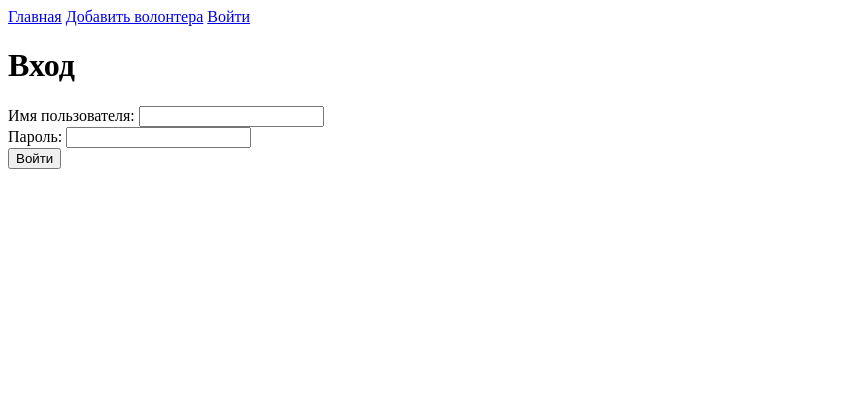
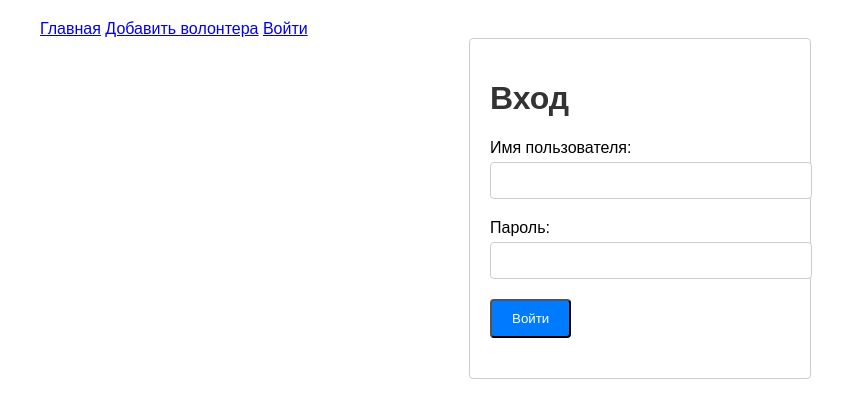
Before and after one commit to kidavspb/bdlr, a Flask app: page /login in a window 1280 px wide. Shown: the top 418 px of the page, without its empty margins (0-867 px from the left). Run offline with Flask 3, Linux system fonts and the light colour scheme.

Commit message:
Now beautiful

```diff
--- a/app.py
+++ b/app.py
@@ -40,7 +40,7 @@ def create_app():
                 login_user(user)
                 return redirect(url_for('table_list'))
             else:
-                return 'Invalid username or password'
+                return render_template('login.html', error='Неправильный логин или пароль')
         return render_template('login.html')
 
     @app.route('/logout')
@@ -149,6 +149,34 @@ def create_app():
         tables = get_allowed_tables()
         return render_template('table_list.html', tables=tables)
 
+
+    # def role_required(role):
+    #     def wrapper(f):
+    #         @wraps(f)
+    #         def wrapped(*args, **kwargs):
+    #             if current_user.role != role:
+    #                 return 'Access denied'
+    #             return f(*args, **kwargs)
+    #         return wrapped
+    #     return wrapper
+    # @app.route('/boss')
+    # @login_required
+    # @role_required('boss')
+    # def boss_page():
+    #     total_volunteers = Volunteer.query.count()
+    #     active_events = Event.query.filter(Event.end_date >= datetime.now()).count()
+    #     active_projects = Project.query.filter(Project.end_date >= datetime.now()).count()
+    #     return render_template('boss.html', tables=get_allowed_tables(), total_volunteers=total_volunteers,
+    #                            active_events=active_events, active_projects=active_projects)
+
+    @app.errorhandler(404)
+    def page_not_found(error):
+        return render_template('error.html'), 404
+
+    @app.errorhandler(500)
+    def internal_server_error(error):
+        return render_template('error.html', error_code=500, error_message='Внутренняя ошибка сервера'), 500
+
     return app
 
 
--- /dev/null
+++ b/static/styles.css
@@ -0,0 +1,103 @@
+body {
+    font-family: Arial, sans-serif;
+    margin: 0;
+    padding: 0;
+}
+
+.container {
+    max-width: 1200px;
+    margin: 0 auto;
+    padding: 20px;
+}
+
+h1 {
+    color: #333;
+}
+
+table {
+    width: 100%;
+    border-collapse: collapse;
+}
+
+th, td {
+    padding: 10px;
+    text-align: left;
+    border-bottom: 1px solid #ccc;
+}
+
+.error {
+    color: red;
+}
+
+.button {
+    display: inline-block;
+    padding: 10px 20px;
+    background-color: #007bff;
+    color: #fff;
+    text-decoration: none;
+    border-radius: 4px;
+}
+
+.login-container {
+    width: 300px;
+    margin: 0 auto;
+    padding: 20px;
+    border: 1px solid #ccc;
+    border-radius: 4px;
+}
+
+.login-form .form-group {
+    margin-bottom: 20px;
+}
+
+.login-form label {
+    display: block;
+    margin-bottom: 5px;
+}
+
+.login-form input[type="text"],
+.login-form input[type="password"] {
+    width: 100%;
+    padding: 10px;
+    border: 1px solid #ccc;
+    border-radius: 4px;
+}
+
+.table-list {
+    display: grid;
+    grid-template-columns: repeat(auto-fit, minmax(200px, 1fr));
+    grid-gap: 20px;
+}
+
+.table-item {
+    display: block;
+    padding: 20px;
+    background-color: #f8f9fa;
+    color: #333;
+    text-decoration: none;
+    border-radius: 4px;
+    text-align: center;
+    transition: background-color 0.3s;
+}
+
+.table-item:hover {
+    background-color: #e9ecef;
+}
+
+.dashboard {
+    display: grid;
+    grid-template-columns: repeat(auto-fit, minmax(200px, 1fr));
+    grid-gap: 20px;
+    margin-bottom: 20px;
+}
+
+.dashboard-item {
+    padding: 20px;
+    background-color: #f8f9fa;
+    border-radius: 4px;
+    text-align: center;
+}
+
+.dashboard-item h2 {
+    margin-bottom: 10px;
+}
--- a/templates/base.html
+++ b/templates/base.html
@@ -2,8 +2,10 @@
 <html>
 <head>
     <title>{% block title %}{% endblock %}</title>
+    <link rel="stylesheet" href="{{ url_for('static', filename='styles.css') }}">
 </head>
 <body>
+    <div class="container">
         <nav>
             <a href="{{ url_for('table_list') }}">Главная</a>
             <a href="{{ url_for('add_volunteer') }}">Добавить волонтера</a>
@@ -14,5 +16,6 @@
             {% endif %}
         </nav>
         {% block content %}{% endblock %}
+    </div>
 </body>
 </html>
--- a/templates/login.html
+++ b/templates/login.html
@@ -3,18 +3,23 @@
 {% block title %}Вход{% endblock %}
 
 {% block content %}
+    <div class="login-container">
         <h1>Вход</h1>
-    <form method="post">
-        <div>
+        {% if error %}
+            <p class="error">{{ error }}</p>
+        {% endif %}
+        <form method="post" class="login-form">
+            <div class="form-group">
                 <label for="username">Имя пользователя:</label>
                 <input type="text" id="username" name="username" required>
             </div>
-        <div>
+            <div class="form-group">
                 <label for="password">Пароль:</label>
                 <input type="password" id="password" name="password" required>
             </div>
-        <div>
-            <input type="submit" value="Войти">
+            <div class="form-group">
+                <input type="submit" value="Войти" class="button">
             </div>
         </form>
+    </div>
 {% endblock %}
--- a/templates/table_list.html
+++ b/templates/table_list.html
@@ -4,9 +4,9 @@
 
 {% block content %}
     <h1>Список доступных таблиц</h1>
-    <ul>
+    <div class="table-list">
         {% for table in tables %}
-            <li><a href="{{ url_for('table_view', table_name=table) }}">{{ table }}</a></li>
+            <a href="{{ url_for('table_view', table_name=table) }}" class="table-item">{{ table }}</a>
         {% endfor %}
-    </ul>
+    </div>
 {% endblock %}
```
Also changed, not shown: templates/boss.html (+17 -5 lines), templates/error.html (added, +9 -0 lines). Lines whose indentation alone changed are shown as unchanged.
